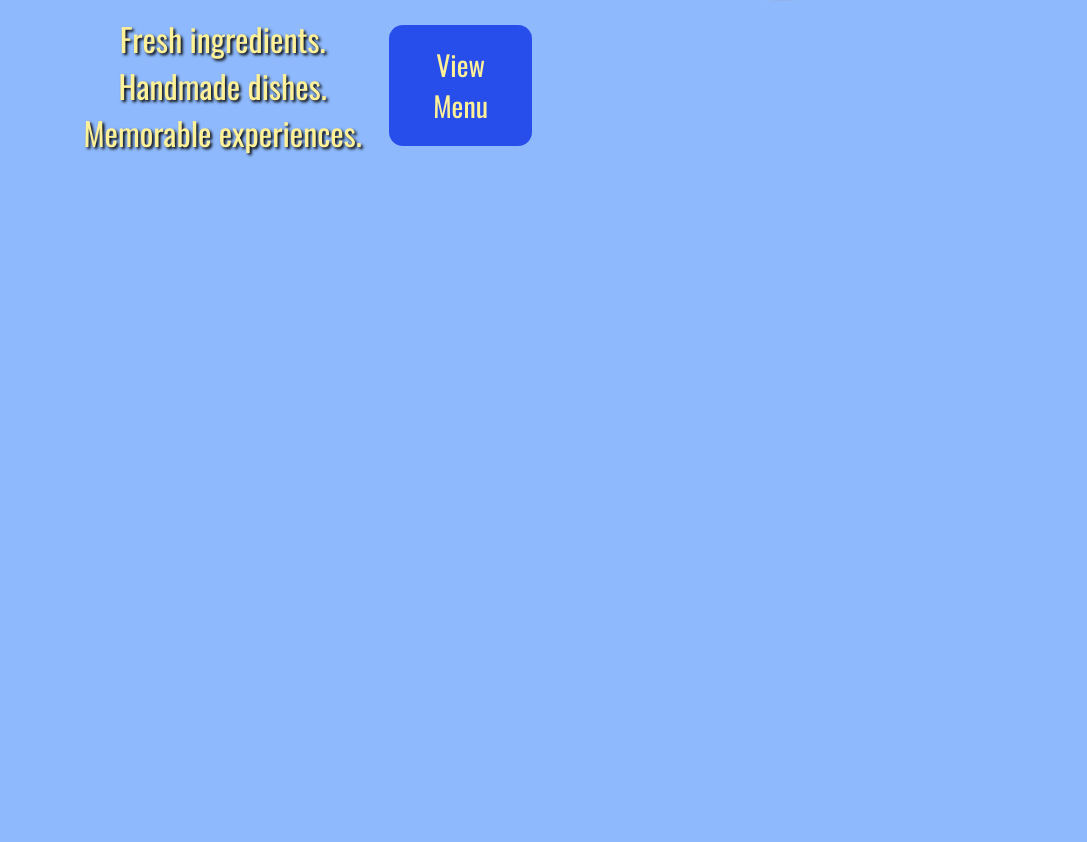
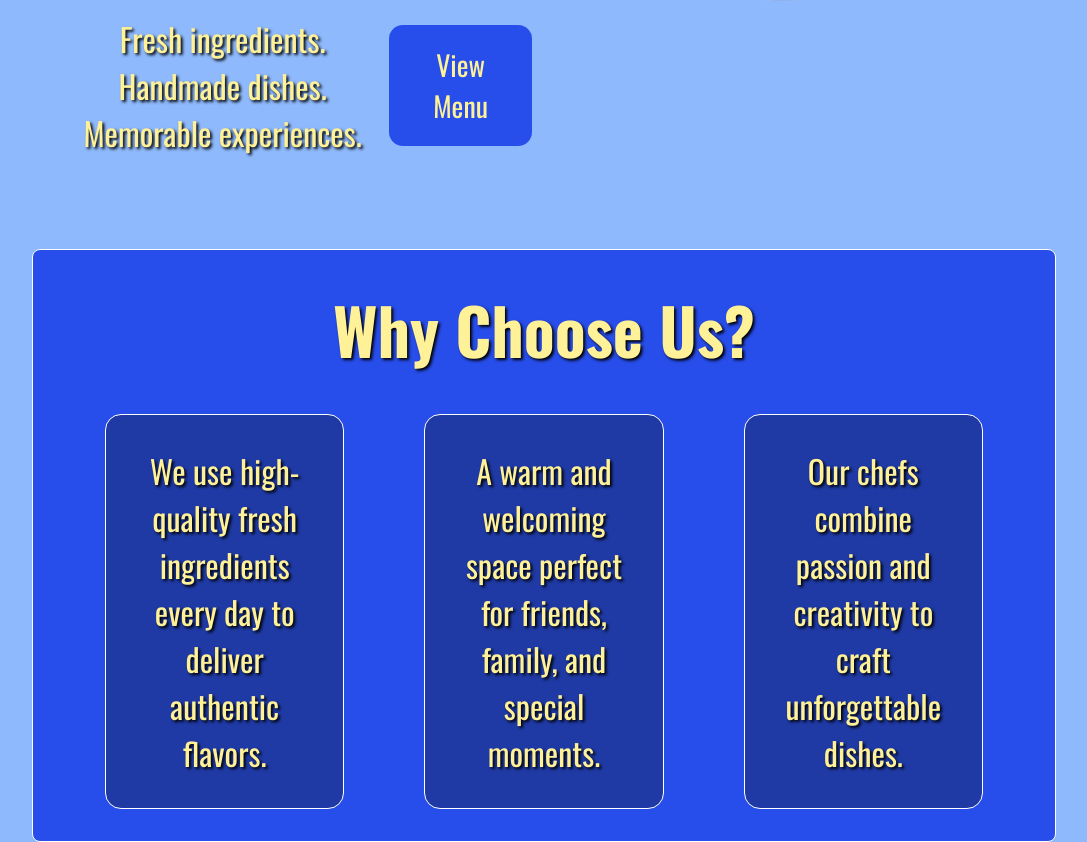
Before and after one commit to pedro-sobral-09/restaurant-page, a website built with webpack: page src/index.html in a window 1280 px wide. Shown: the part 571-1413 px from the top of the page, without its empty margins (96-1183 px from the left). Before the commit the page ends 800 px from the top, so only its background shows below. Built offline with nearby package versions, Linux system fonts and the light colour scheme.

Commit message:
feat: add feature section

```diff
--- a/src/pages/home.js
+++ b/src/pages/home.js
@@ -5,23 +5,24 @@ export default function loadHome(){
     const content = document.querySelector("#content");
 
     content.appendChild(createHeroSection());
+    content.appendChild(createFeatureSection());
 }
 
 function createHeroSection(){
     const heroSection = createElement("section", "hero-section", "");
 
-    heroSection.appendChild(createTitleHero());
-    heroSection.appendChild(createSubtitleHero());
+    heroSection.appendChild(createHeroTitle());
+    heroSection.appendChild(createHeroSubtitle());
     heroSection.appendChild(createElement("img", "hero-image", "", {src: heroImage}));
 
     return heroSection;
 }
 
-function createTitleHero(){
+function createHeroTitle(){
     return createElement("h2", "hero-title", "Taste the Best Food in Town");
 }
 
-function createSubtitleHero(){
+function createHeroSubtitle(){
     const subtitle = createElement("div", "hero-subtitle", "");
 
     subtitle.appendChild(createElement("p", "p-subtitle", "Fresh ingredients. Handmade dishes. Memorable experiences."));
@@ -29,3 +30,26 @@ function createSubtitleHero(){
 
     return subtitle;
 }
+
+function createFeatureSection(){
+    const featureSection = createElement("section", "feature-section", "");
+
+    featureSection.appendChild(createFeatureTitle());
+    featureSection.appendChild(createCards());
+
+    return featureSection;
+}
+
+function createFeatureTitle(){
+    return createElement("h2", "feature-title", "Why Choose Us?", "");
+}
+
+function createCards(){
+    const container = createElement("div", "feature-container-cards", "", "");
+
+    container.appendChild(createElement("p", "feature-card", "We use high-quality fresh ingredients every day to deliver authentic flavors.", ""));
+    container.appendChild(createElement("p", "feature-card", "A warm and welcoming space perfect for friends, family, and special moments.", ""));
+    container.appendChild(createElement("p", "feature-card", "Our chefs combine passion and creativity to craft unforgettable dishes.", ""));
+
+    return container;
+}
--- a/src/styles/home.css
+++ b/src/styles/home.css
@@ -70,3 +70,34 @@
     background-color: var(--bg-color4);
     color: var(--font-color2);
 }
+
+.feature-section {
+    margin: auto;
+    margin-top: 2em;
+    width: 80%;
+    padding: 2em;
+    background-color: var(--bg-color2);
+    border: 1px solid #ffffff;
+    border-radius: 0.5em;
+}
+
+.feature-section .feature-title {
+    font-size: 4em;
+    text-align: center;
+    margin-bottom: 0.6em;
+}
+
+.feature-section .feature-container-cards {
+    text-align: center;
+    display: flex;
+    justify-content: space-around;
+}
+
+.feature-section .feature-card {
+    font-size: 2em;
+    width: 25%;
+    background-color: var(--bg-color3);
+    padding: 1em;
+    border: 1px solid #ffffff;
+    border-radius: 0.5em;
+}
```
